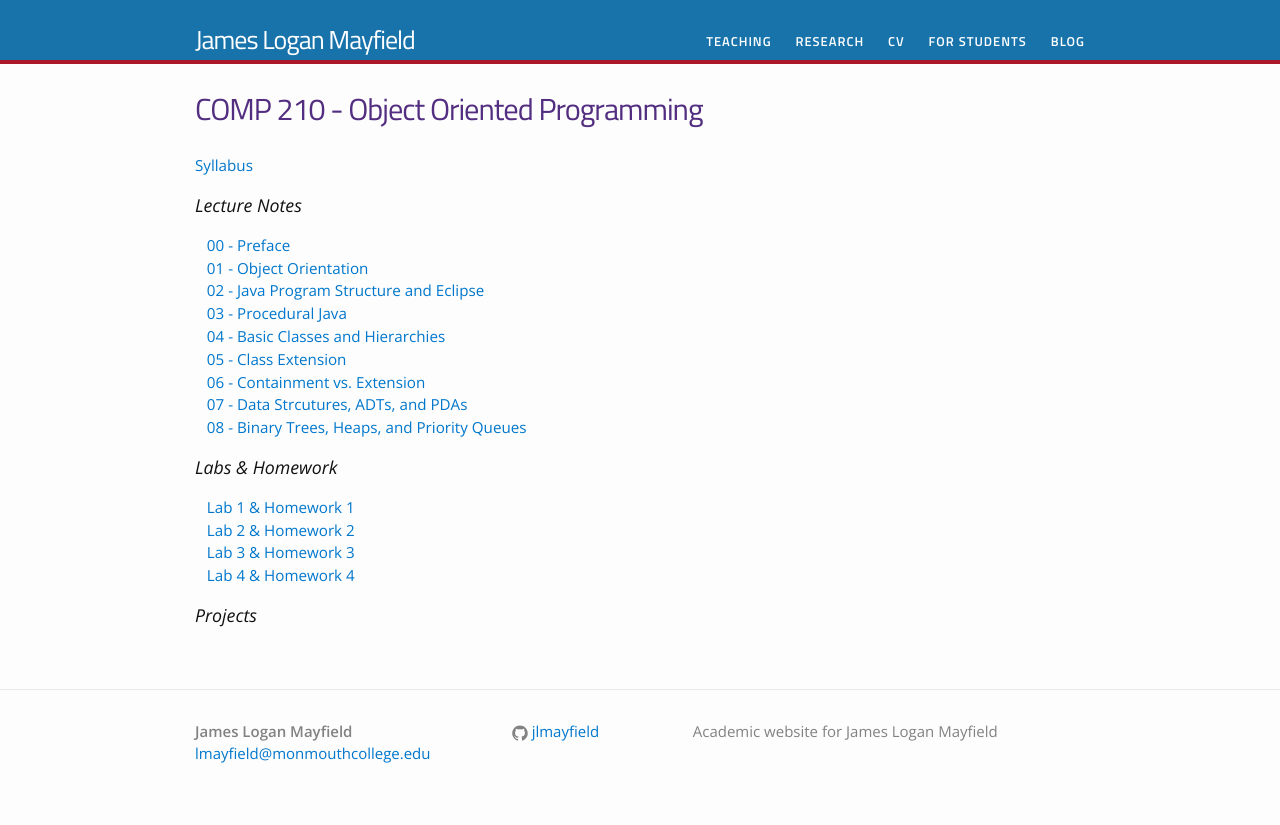
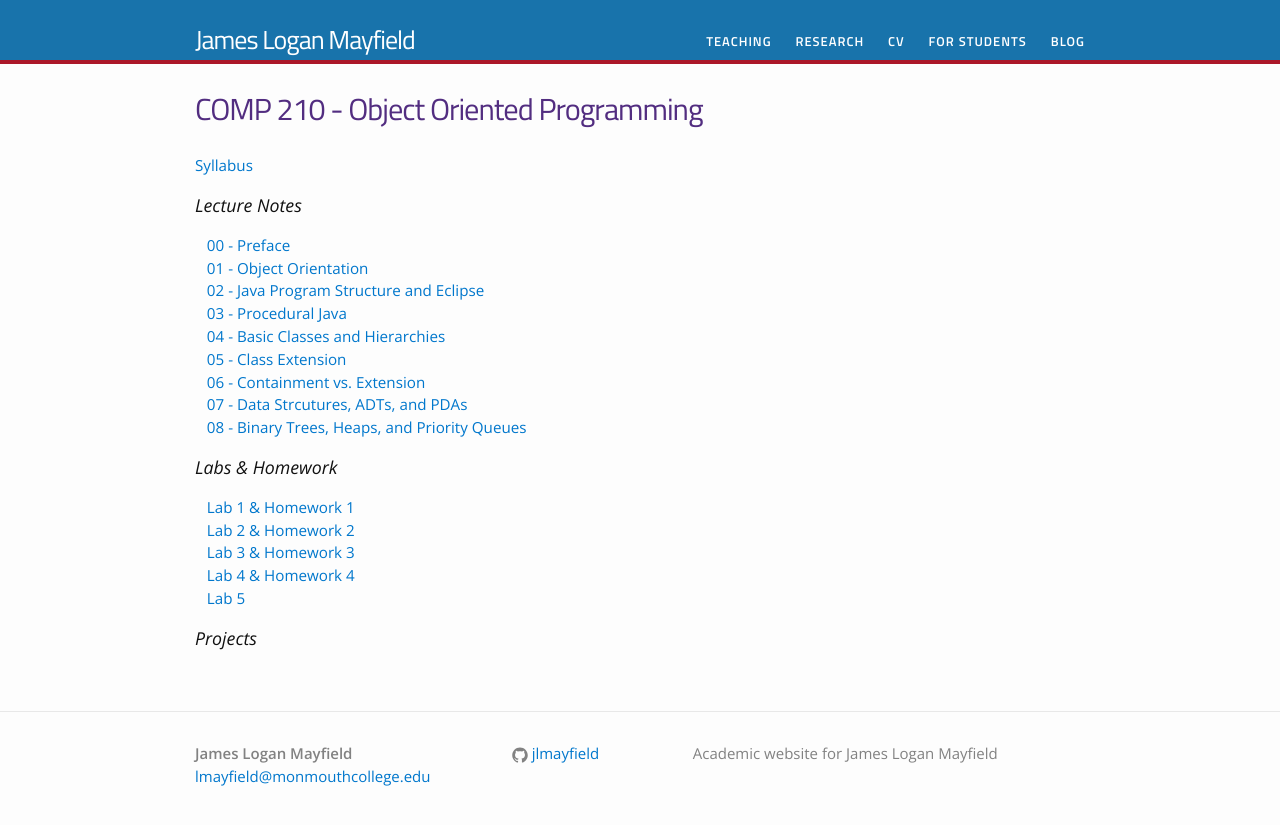
Before and after one commit to jlmayfield/jlmayfield.github.io, a Jekyll site: the page built from teaching/comp210.md, in a window 1280 px wide. Shown: the top 825 px of the page. Built offline with Jekyll 4.4.1, drawn with Linux system fonts in a browser that asks for light colours.

Commit message:
c210 lab5 update

```diff
--- a/teaching/comp210.md
+++ b/teaching/comp210.md
@@ -25,6 +25,7 @@ permalink: /teaching/COMP210/
 &nbsp;&nbsp;&nbsp;[Lab 2 & Homework 2](/teaching/COMP210/labs/comp210-lab2.pdf)
 &nbsp;&nbsp;&nbsp;[Lab 3 & Homework 3](/teaching/COMP210/labs/comp210-lab3.pdf)
 &nbsp;&nbsp;&nbsp;[Lab 4 & Homework 4](/teaching/COMP210/labs/comp210-lab4.pdf)
+&nbsp;&nbsp;&nbsp;[Lab 5](/teaching/COMP210/labs/comp210-lab5.pdf)
 
 
 
```
Also changed, not shown: 1 other file.
